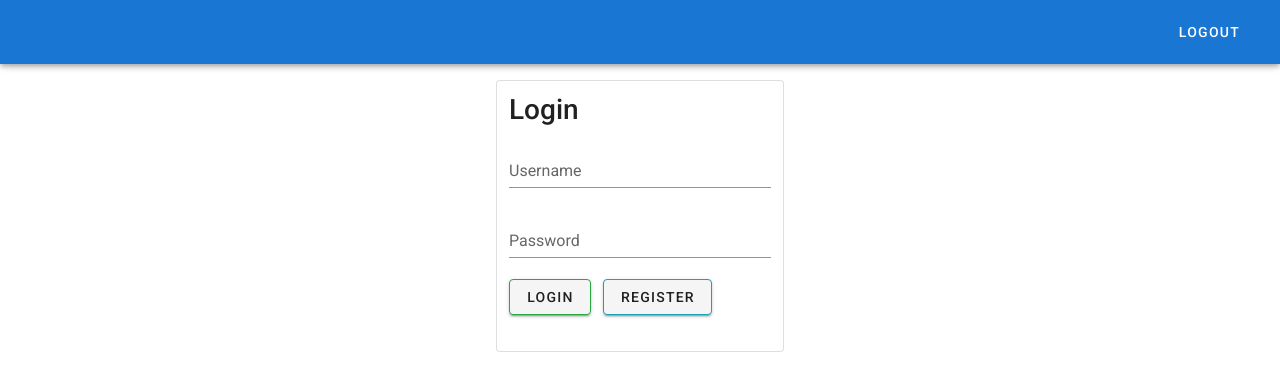
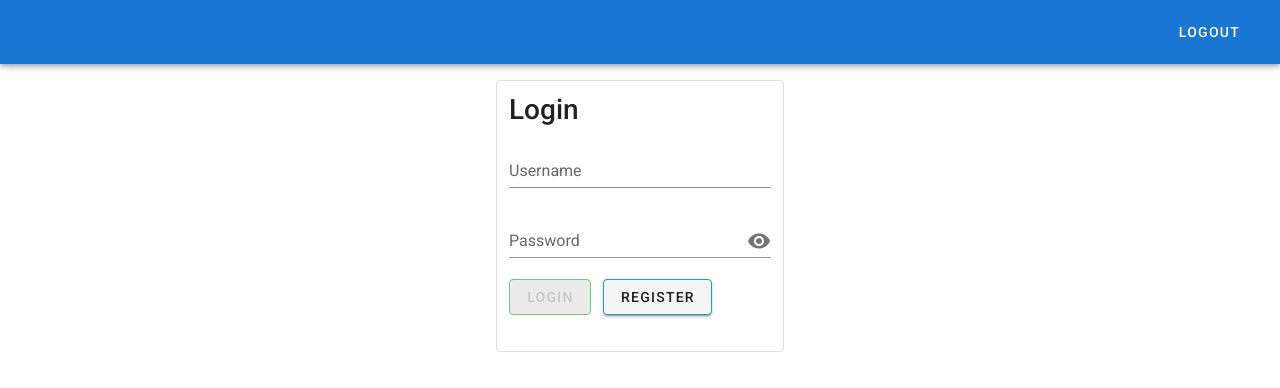
Before and after one commit to Tai-Vaughn/db_final_project_frontend, a Vue app: page /register#/login in a window 1280 px wide. Shown: the top 388 px of the page. Built offline with nearby package versions, Linux system fonts and the light colour scheme; no server answers.

Commit message:
Finished Login

```diff
--- a/src/components/Login.vue
+++ b/src/components/Login.vue
@@ -1,28 +1,38 @@
 <template>
-    <div class="card container  mt-4">
+    <v-container class="card  mt-4">
 
-        <v-form class="pb-3 d-flex flex-column ">
+        <v-form v-model="valid" class="pb-3 d-flex flex-column ">
 
             <h3 class="card-title">Login</h3>
-            <v-text-field v-model="loginInfo.Uname" label="Username"></v-text-field>
-            <v-text-field type="password" v-model="loginInfo.password" label="Password"></v-text-field>
+            <v-text-field v-model="loginInfo.Uname" label="Username" :rules="[required('Username'),maxlength('Username',30)]"></v-text-field>
+            <v-text-field
+                :type="showPassword ? 'text' : 'password'"
+                v-model="loginInfo.password"
+                label="Password"
+                :append-icon="showPassword ? 'mdi-eye' : 'mdi-eye-off'"
+                @click:append="change"
+                :rules="[required('Password'),maxlength('Password',30)]"
+            ></v-text-field>
 
 
             <div class="mb-3">
-                <v-btn class="btn btn-success mr-3" @click="loginUser">Login</v-btn>
-                <v-btn class="btn btn-info">Register</v-btn>
+                <v-btn class="btn btn-success mr-3" :disabled="!valid" @click="loginUser">Login</v-btn>
+                <router-link to='/register'><v-btn class="btn btn-info">Register</v-btn></router-link>
 
         </div>
         </v-form>
-    </div>
+    </v-container>
 </template>
 
 <script>
-
+import validations from '@/utils/validations'
 export default {
     name: "Login",
     data(){
         return{
+            ...validations,
+            valid:false,
+            showPassword:true,
             loginInfo : {
                 Uname : '',
                 password: ''
@@ -35,6 +45,9 @@ export default {
             if(user.error){
                 alert(user.error)
             }
+        },
+        change(){
+            this.showPassword = !this.showPassword;
         }
     }
 }
--- a/src/components/Register.vue
+++ b/src/components/Register.vue
@@ -1,52 +1,38 @@
 <template>
-    <div class="card container">
-        <form class="pb-3 d-flex flex-column" @submit="addUser">
+    <v-container class="card mt-4">
+        <v-form v-model="valid" class="pb-3 d-flex flex-column" @submit="addUser">
 
             <h3 class="card-title">Register</h3>
-            <div class="mb-3">
-                <label for="FirstName" class="pl-2" >First Name</label>
-                <input type="text"  id="FirstName" v-model="user.Fname" required>
 
-                <label for="LastName">Last Name</label>
-                <input type="text" id="LastName"  v-model="user.Lname" required>
-            </div>
-            <div class="mb-3">
-                <label for="Username">Username</label>
-                <input type="text" id="Username" v-model="user.Uname" required>
+            <v-text-field  v-model="user.Fname" label="First Name" :rules="[required('First Name'),maxlength('First Name',20)]"></v-text-field>
+            <v-text-field  v-model="user.Lname" label="Last Name"  :rules="[required('Last Name'),maxlength('Last Name',20)]"></v-text-field>
 
-                <label for="Password">Password</label>
-                <input type="password" id="password"  v-model="user.password" required>
-            </div>
+            <v-text-field  v-model="user.Uname" label="Username" :rules="[required('Username'),maxlength('Username',30)]"></v-text-field>
+            <v-text-field  v-model="user.password" label="Password" :rules="[required('Password'),maxlength('Password',30)]"></v-text-field>
+
+            <v-text-field type="email" v-model="user.email" label="Email" :rules="[required('Email'),maxlength('Email',30), emailFormat()]"></v-text-field>
+            <v-text-field type="date" v-model="user.DOB" label="Date Of Birth" ></v-text-field>
+            <v-file-input v-model="user.Profile_pic"></v-file-input>
+
             <div>
-                <label for="Email">Email</label>
-                <input type="email" id="Email" v-model="user.email" required>
-
-                <label for="DOB"> Date Of Birth</label>
-                <input type="date" id="DOB" v-model="user.DOB" required>
-                <v-file-input v-model="user.Profile_pic"></v-file-input>
+                <v-btn @click="addUser" :disabled="!valid" class="btn btn-success mr-4">Register</v-btn>
+                <router-link  to="/login"><v-btn class="btn btn-info">login</v-btn></router-link>
             </div>
 
-            <div class="mb-3">
-            <router-link to='/register' tag="button" class="btn ">
-                <v-btn @click="addUser" class="btn btn-success">Register</v-btn>
-            </router-link>
-            <router-link to='/login' tag="button" class="btn ">
-                <v-btn class="btn btn-info">login</v-btn>
-            </router-link>
-        </div>
-        </form>
+        </v-form>
 
-    </div>
+    </v-container>
 </template>
 
 <script>
+import validations from '@/utils/validations'
 export default {
     name: 'Register',
     data() {
         return {
-            user: {
-                UID: 0,
-            }
+            ...validations,
+            valid:false,
+            user: {UID: 0,}
         }
 
     },
--- a/src/plugins/vuetify.js
+++ b/src/plugins/vuetify.js
@@ -1,7 +1,11 @@
+import '@mdi/font/css/materialdesignicons.css';
 import Vue from 'vue';
 import Vuetify from 'vuetify/lib';
 
 Vue.use(Vuetify);
 
 export default new Vuetify({
+    icons: {
+        iconfont: 'mdi',
+      },
 });
--- /dev/null
+++ b/src/utils/validations.js
@@ -0,0 +1,19 @@
+let required = (property) => {
+    return v => v && v.length > 0 || `You must input a ${property}`
+}
+
+let maxlength = (property,maxlength) => {
+    return v => v && v.length <= maxlength || `${property} must be less than ${maxlength} character`
+}
+
+let emailFormat = () => {
+    let regex = /^[a-zA-Z0-9.!#$%&’*+/=?^_`{|}~-]+@[a-zA-Z0-9-]+(?:\.[a-zA-Z0-9-]+)*$/
+    return v => v && regex.test(v) || 'Invalid Email format'
+
+}
+
+export default {
+    required,
+    maxlength,
+    emailFormat
+}
```
Also changed, not shown: src/components/AdminUserList.vue (deleted, +0 -16 lines), src/components/UserAuthForm.vue (added).
